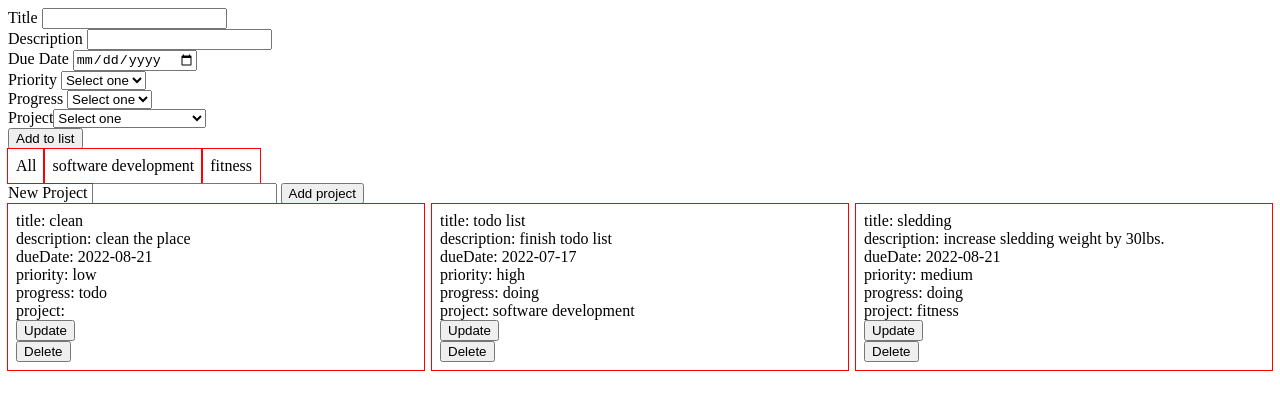
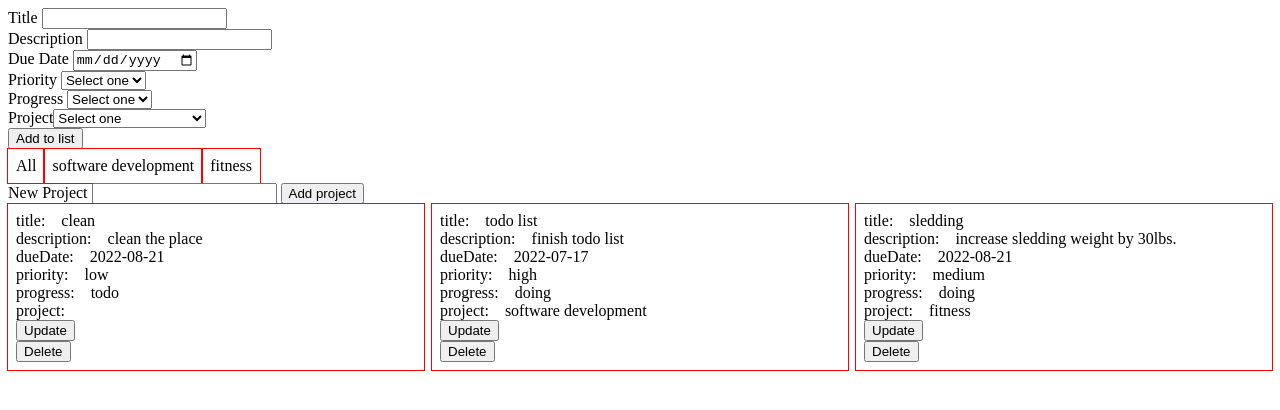
Before and after one commit to Andy-git985/todo-list, a website built with webpack: page dist/index.html in a window 1280 px wide. Built offline with nearby package versions, Linux system fonts and the light colour scheme.

Commit message:
editable value field

```diff
--- a/src/dom.js
+++ b/src/dom.js
@@ -48,7 +48,14 @@ const dom = (() => {
       outerDiv.dataset.id = idArr[i];
       for (const [key, value] of Object.entries(obj)) {
         const innerDiv = document.createElement('div');
-        innerDiv.textContent = `${key}: ${value}`;
+        innerDiv.classList.add('flex', 'row');
+        const keyDiv = document.createElement('div');
+        keyDiv.textContent = `${key}:`;
+        const valueDiv = document.createElement('div');
+        valueDiv.setAttribute('contenteditable', true);
+        valueDiv.textContent = value;
+        innerDiv.appendChild(keyDiv);
+        innerDiv.appendChild(valueDiv);
         outerDiv.appendChild(innerDiv);
       }
       outerDiv.appendChild(createButton('Update'));
--- a/src/index.js
+++ b/src/index.js
@@ -52,6 +52,7 @@ const eventListeners = () => {
   const addProject = document.querySelector('#addProject');
   const allBtn = document.querySelector('#allBtn');
   const filterBtn = document.querySelectorAll('.filterBtn');
+  const updateBtn = document.querySelectorAll('.update');
   const deleteBtn = document.querySelectorAll('.delete');
 
   addForm.addEventListener('submit', (e) => {
@@ -80,6 +81,12 @@ const eventListeners = () => {
       dom.render('#todos', filterProject(query));
     })
   );
+
+  updateBtn.forEach((btn) => {
+    btn.addEventListener('click', (e) => {
+      console.log(e.target.parentElement.parentElement.children[0]);
+    });
+  });
 
   deleteBtn.forEach((btn) => {
     btn.addEventListener('click', (e) => {
--- a/src/style.css
+++ b/src/style.css
@@ -1,5 +1,9 @@
 .flex {
   display: flex;
+}
+.row {
+  flex-direction: row;
+  gap: 1rem;
 }
 .grid {
   display: grid;
```
Also changed, not shown: dist/bundle.js.
